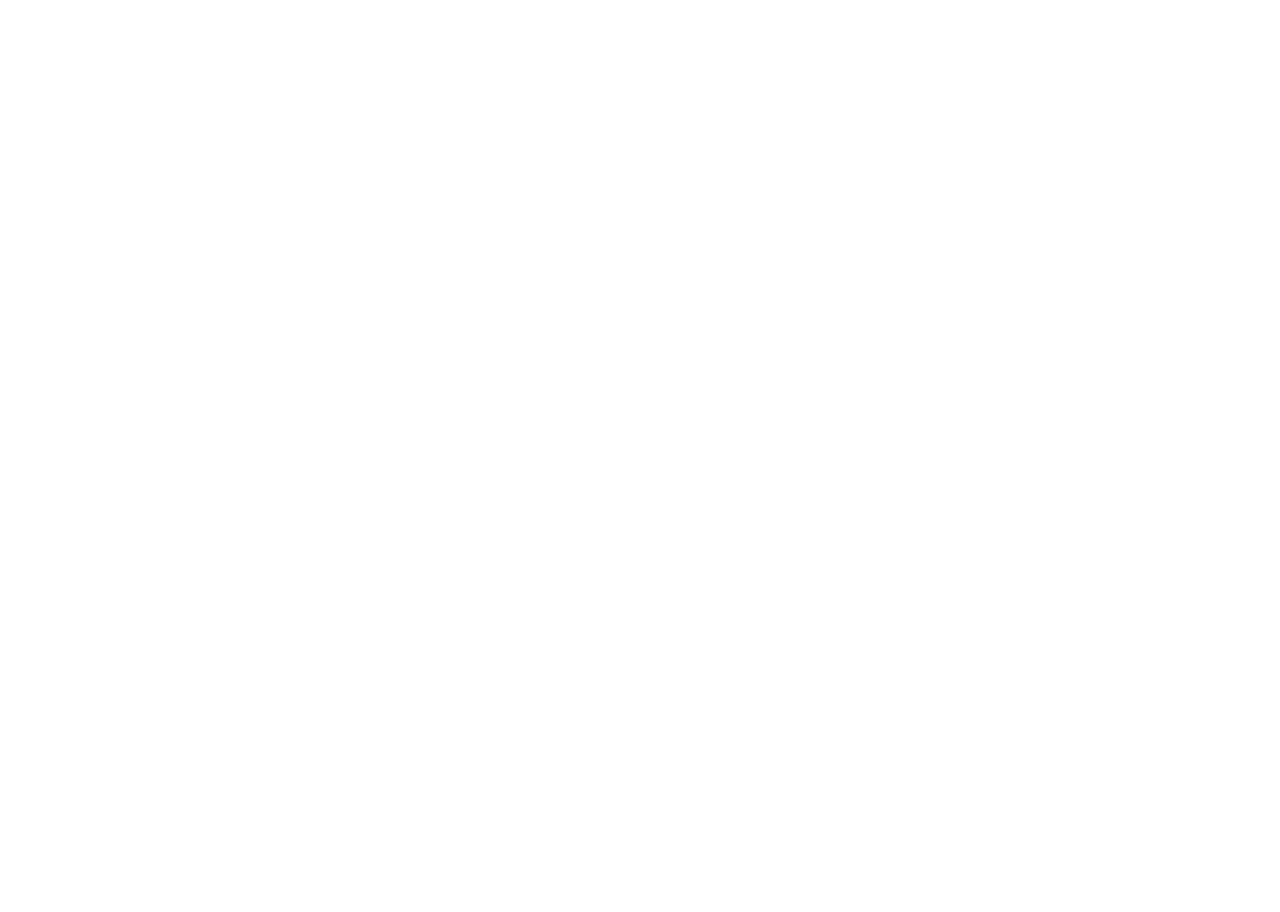
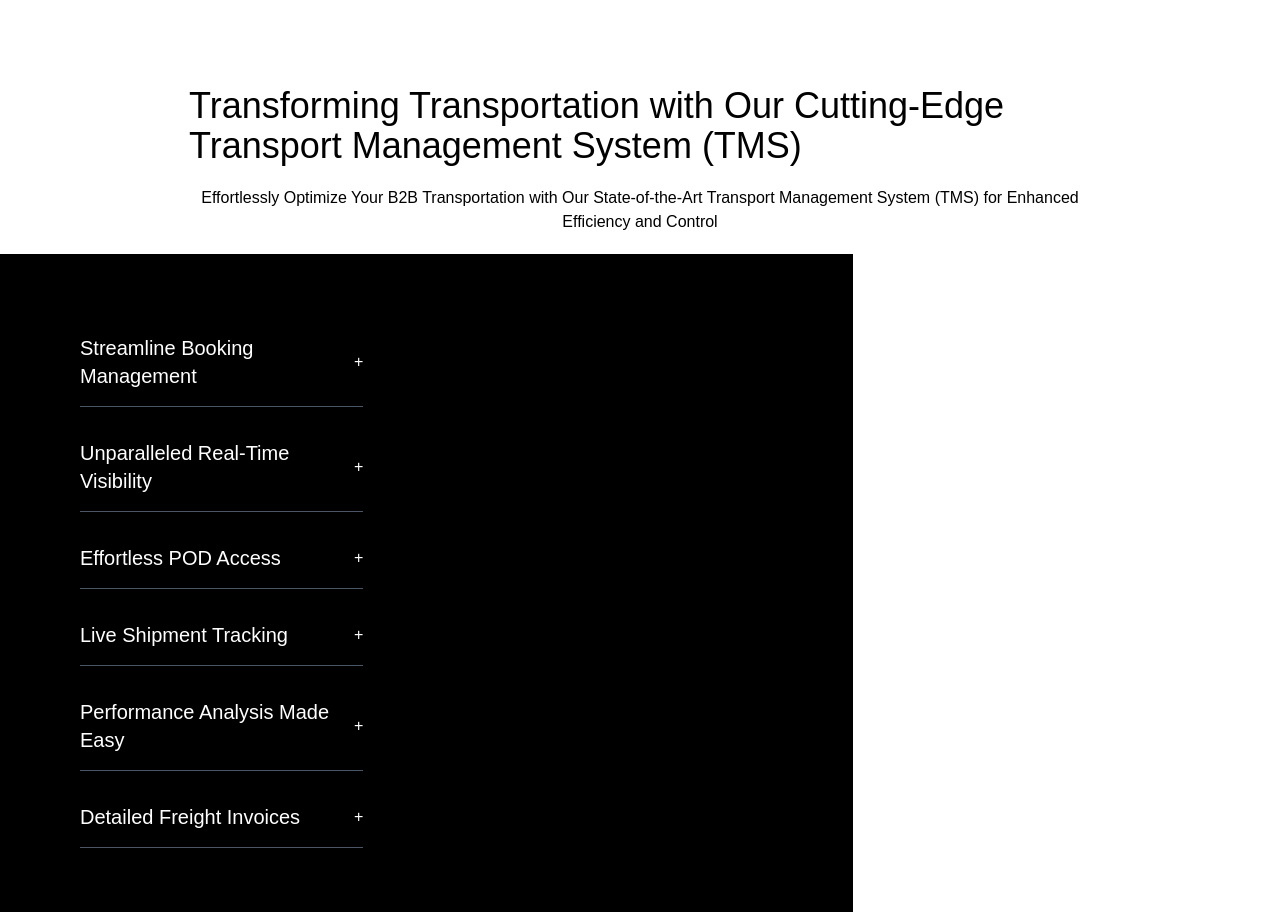
Before and after one commit to abhi8114/aaj_work, a Next.js app: page / in a window 1280 px wide. Shown: the part 2694-3606 px from the top of the page. Before the commit the page ends 2716 px from the top, so only its background shows below. Built offline with nearby package versions, Linux system fonts and the light colour scheme.

Commit message:
accordian

```diff
--- /dev/null
+++ b/src/app/components/AccordianWithImg.jsx
@@ -0,0 +1,87 @@
+'use client';
+import { useState } from 'react';
+
+const AccordionWithImage = () => {
+  const [activeIndex, setActiveIndex] = useState(null);
+
+  const accordionItems = [
+    {
+      title: 'Streamline Booking Management',
+      description: 'Gain complete real-time visibility into all your bookings, ensuring you stay informed about every aspect of your transportation.',
+      imgSrc: '/images/image 65.jpg',
+    },
+    {
+      title: 'Unparalleled Real-Time Visibility',
+      description: 'Gain complete real-time visibility into all your bookings.',
+      imgSrc: '/images/image 65.jpg',
+    },
+    {
+      title: 'Effortless POD Access',
+      description: 'Easily access your Proof of Delivery documentation at any time.',
+      imgSrc: '/images/image 65.jpg',
+    },
+    {
+      title: 'Live Shipment Tracking',
+      description: 'Monitor your shipments in real-time for added peace of mind.',
+      imgSrc: '/images/image 65.jpg',
+    },
+    {
+      title: 'Performance Analysis Made Easy',
+      description: 'Analyze your freight performance quickly and efficiently.',
+      imgSrc: '/images/image 65.jpg',
+    },
+    {
+      title: 'Detailed Freight Invoices',
+      description: 'Get in-depth invoices that break down every aspect of your freight costs.',
+      imgSrc: '/images/image 65.jpg',
+    },
+  ];
+
+  const handleToggle = (index) => {
+    setActiveIndex(index === activeIndex ? null : index);
+  };
+
+  return (
+    <div className=" font-manrope mt-16 container mx-auto">
+        <p className="text-4xl px-[189px] ">
+        Transforming Transportation with Our Cutting-Edge Transport Management System (TMS)
+        </p>
+        <p className=' py-5 text-center px-[200px]'>Effortlessly Optimize Your B2B Transportation with Our State-of-the-Art Transport Management System (TMS) for Enhanced Efficiency and Control</p>
+
+    {/* Accordion Section */}
+    <div className="bg-black w-2/3 flex flex-col px-20 py-16 md:flex-row md:space-x-8">
+      <div className="w-full md:w-1/2 space-y-4">
+        {accordionItems.map((item, index) => (
+          <div key={index} className="border-b border-gray-600">
+            <div
+              className="flex justify-between items-center py-4 cursor-pointer"
+              onClick={() => handleToggle(index)}
+            >
+              <h3 className="text-white text-xl">{item.title}</h3>
+              <span className="text-white">{index === activeIndex ? '-' : '+'}</span>
+            </div>
+            {index === activeIndex && (
+              <div className="py-2">
+                <p className="text-gray-400">{item.description}</p>
+              </div>
+            )}
+          </div>
+        ))}
+      </div>
+
+      {/* Image Section */}
+      <div className="hidden md:block w-full md:w-2/3">
+        {activeIndex !== null && (
+          <img
+            src={accordionItems[activeIndex].imgSrc}
+            alt={accordionItems[activeIndex].title}
+            className="w-full  h-auto rounded-md shadow-lg"
+          />
+        )}
+      </div>
+    </div>
+  </div>
+  );
+};
+
+export default AccordionWithImage;
--- a/src/app/components/Cards.jsx
+++ b/src/app/components/Cards.jsx
@@ -8,7 +8,7 @@
         src={imageUrl}
         alt={title}
         layout="fill"
-        objectFit="contain"
+        style={{ objectFit: 'cover' }}
         className="ml-2"
       />
     </div>
--- a/src/app/page.js
+++ b/src/app/page.js
@@ -4,6 +4,7 @@
 import BookShipmentForm from "./components/BookShipmentForm";
 import Cards from "./components/Cards";
 import ComparisonTable from "./components/ComparisonTable";
+import AccordionWithImage from "./components/AccordianWithImg";
 export default function Home() {
   return (
     <div >
@@ -11,6 +12,7 @@
      <HeroDeets />
      <Cards />
      <ComparisonTable />
+     <AccordionWithImage/>
     </div>
   );
 }
```
Also changed, not shown: public/images/image 65.jpg (added).
